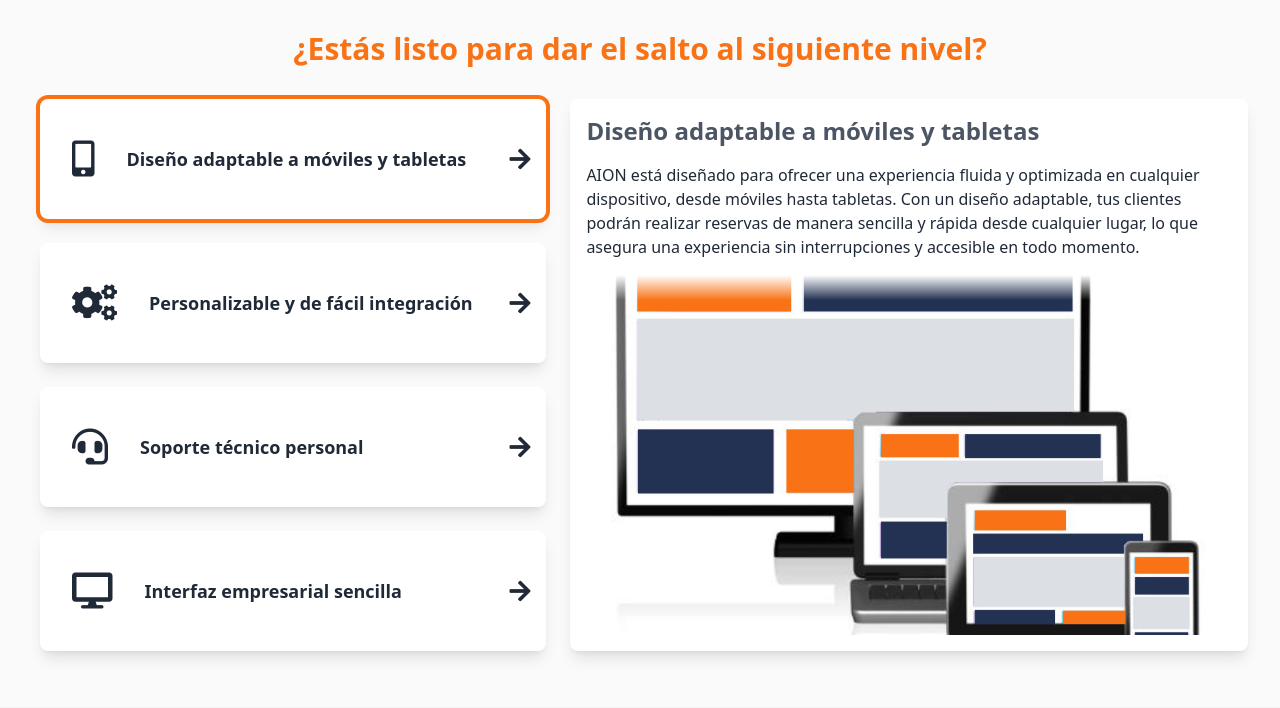
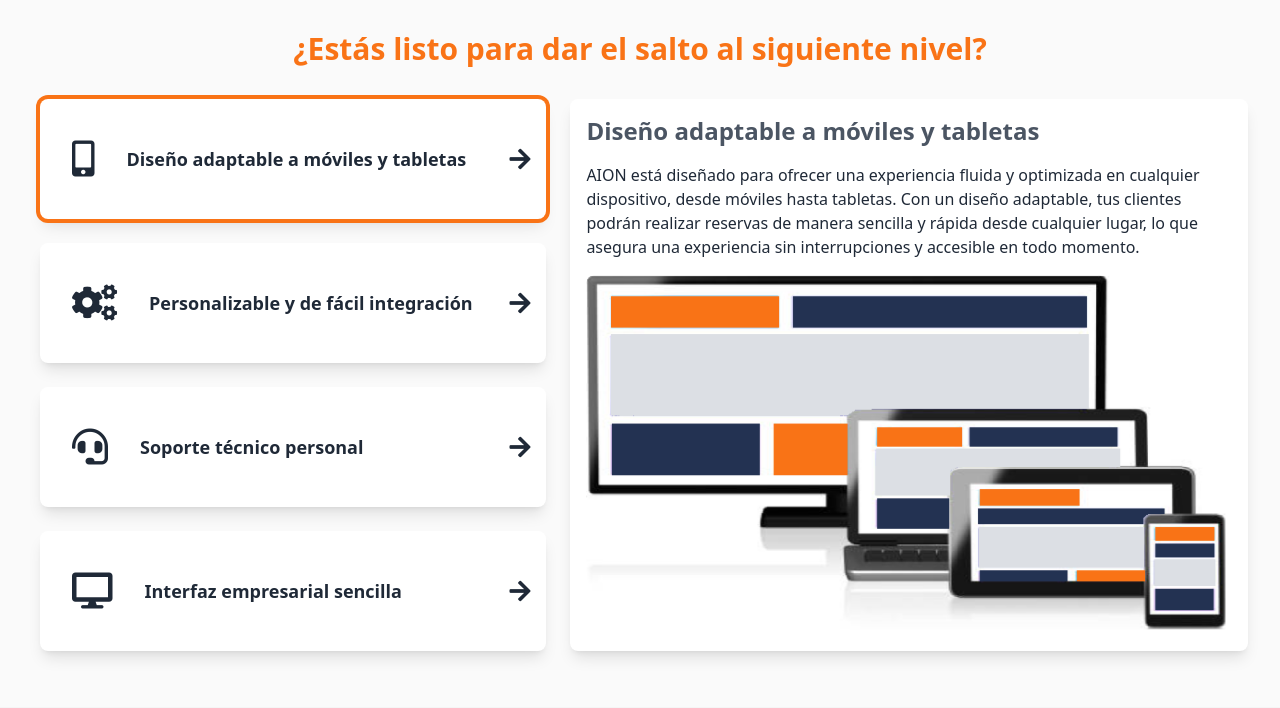
Before and after one commit to seccion9/aion-landing, a PHP site: page / in a window 1280 px wide. Shown: the part 2033-2741 px from the top of the page. Run offline with PHP 8.4, Linux system fonts and the light colour scheme; some libraries are stand-ins or nearby versions.

Commit message:
Arregladas imagenes seccion siguiente nivel

```diff
--- a/proyecto_aion_tailwind/index.html
+++ b/proyecto_aion_tailwind/index.html
@@ -193,11 +193,11 @@
                 <!-- Contenedor donde se mostrará el contenido en escritorio -->
                 <div class="w-1/2 bg-white rounded-lg shadow-lg opacity-0 transform translate-x-full transition-all duration-700 ease-in-out hidden sm:block right-card flex-col justify-center p-4 max-h-screen overflow-hidden" id="texto-seleccionado">
                     <h3 class="text-2xl font-semibold text-gray-600" id="titulo-texto"></h3>
-                    <p id="descripcion-texto" class="text-base mt-4"></p>
+                    <p id="descripcion-texto" class="text-base mt-4 mb-4"></p>
 
                     <!-- Contenedor para la imagen ajustada -->
                     <div class="relative w-full h-auto overflow-hidden rounded-lg">
-                        <img alt="Imagen descriptiva" id="imagen-texto" class="w-full h-auto object-cover mx-auto">
+                        <img alt="Imagen descriptiva" id="imagen-texto" class="w-full h-auto mx-auto imagen-text">
                     </div>
                 </div>
             </div>
--- a/proyecto_aion_tailwind/styles.css
+++ b/proyecto_aion_tailwind/styles.css
@@ -218,21 +218,20 @@ section {
 }
 
 /* Ajuste de la imagen para ocupar siempre la altura máxima */
-#imagen-texto {
+.imagen-text {
     width: 100%;
     height: 100%;
-    object-fit: cover;
+    object-fit: contain;
     object-position: center;
     border-radius: 8px;
-    margin-top: 16px;
     position: absolute;
     top: 0;
     left: 0;
     right: 0;
     bottom: 0;
     z-index: 1;
-    mask-image: linear-gradient(to bottom, rgba(0, 0, 0, 0) 0%, rgba(0, 0, 0, 1) 25px);
-    -webkit-mask-image: linear-gradient(to bottom, rgba(0, 0, 0, 0) 0%, rgba(0, 0, 0, 1) 25px);
+    /* mask-image: linear-gradient(to bottom, rgba(0, 0, 0, 0) 0%, rgba(0, 0, 0, 1) 25px);
+    -webkit-mask-image: linear-gradient(to bottom, rgba(0, 0, 0, 0) 0%, rgba(0, 0, 0, 1) 25px); */
 }
 
 /* Asegúrate de que el contenedor de la imagen tenga el comportamiento adecuado */
```
Also changed, not shown: proyecto_aion_tailwind/img/adaptable.png, proyecto_aion_tailwind/img/personalizableAION.jpg, proyecto_aion_tailwind/img/soporte.png.
